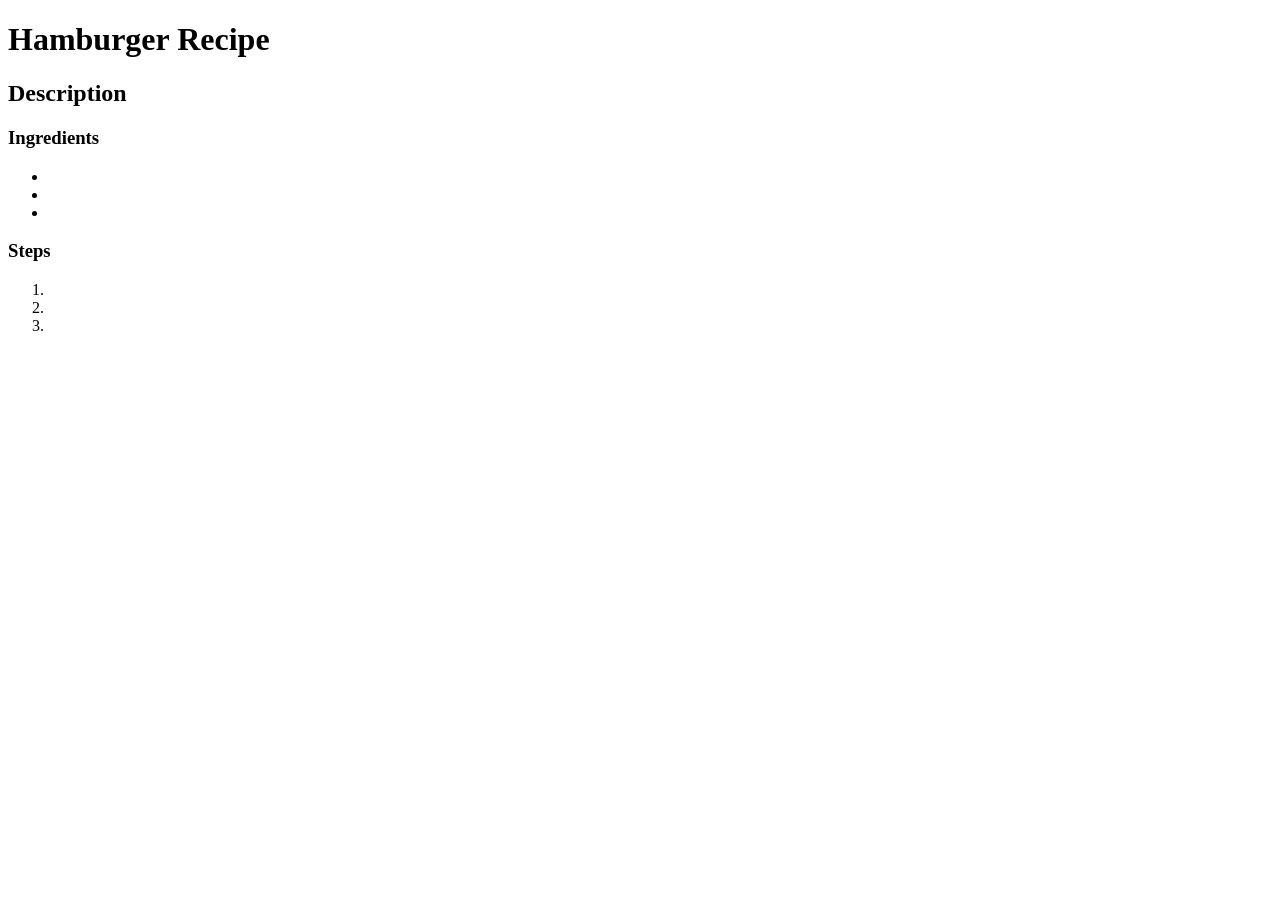
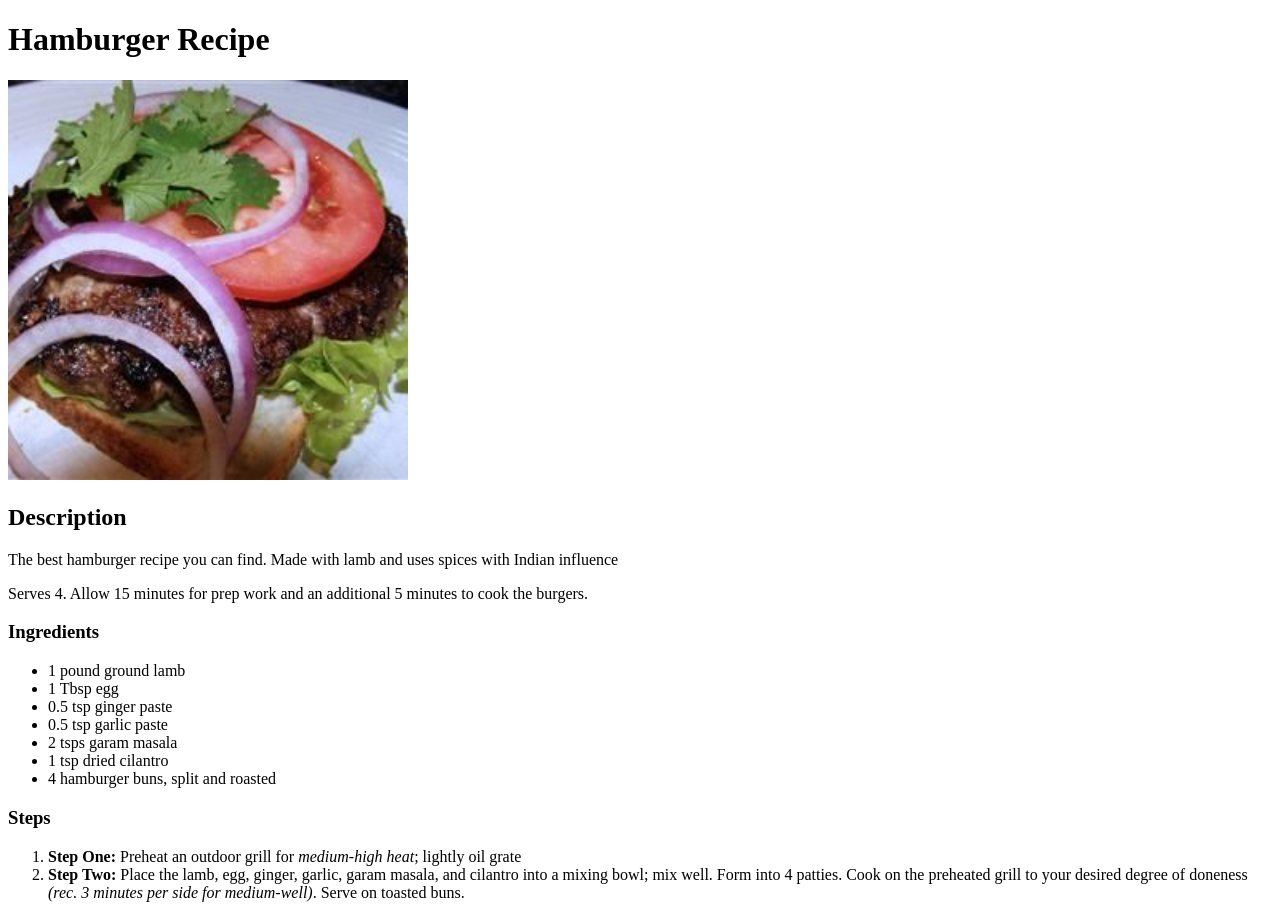
Before and after one commit to christien07/odin-recipes, a plain HTML site: page recipes/easyburgers.html in a window 1280 px wide. Before the commit the page ends 800 px from the top, so only its background shows below. Drawn offline with Linux system fonts and the light colour scheme.

Commit message:
Cleaned Up Recipe pages. Fixed grammar/Spelling

```diff
--- a/recipes/easyburgers.html
+++ b/recipes/easyburgers.html
@@ -6,18 +6,25 @@
     </head>
     <body>
         <h1>Hamburger Recipe</h1>
+        <img src="../img/hamburger.jpg" alt="A hamburger served medium-well on a plate with toppings including tomato, cilantro, and onion" width="400">
         <h2>Description</h2>
+        <p>The best hamburger recipe you can find. Made with lamb and uses spices with Indian influence</p>
+        <p>Serves 4. Allow 15 minutes for prep work and an additional 5 minutes to cook the burgers.</p>
         <h3>Ingredients</h3>
         <ul>
-            <li></li>
-            <li></li>
-            <li></li>
+            <li>1 pound ground lamb</li>
+            <li>1 Tbsp egg</li>
+            <li>0.5 tsp ginger paste</li>
+            <li>0.5 tsp garlic paste</li>
+            <li>2 tsps garam masala</li>
+            <li>1 tsp dried cilantro</li>
+            <li>4 hamburger buns, split and roasted</li>
         </ul>
         <h3>Steps</h3>
         <ol>
-            <li></li>
-            <li></li>
-            <li></li>
+            <li><strong>Step One: </strong>Preheat an outdoor grill for <em>medium-high heat</em>; lightly oil grate</li>
+            <li><strong>Step Two: </strong>Place the lamb, egg, ginger, garlic, garam masala, and cilantro into a mixing bowl; mix well.
+            Form into 4 patties. Cook on the preheated grill to your desired degree of doneness <em>(rec. 3 minutes per side for medium-well)</em>. Serve on toasted buns.</li>
         </ol>
     </body>
 </html>
```
Also changed, not shown: recipes/easylemonade.html (+8 -8 lines), img/hamburger.jpg (added), 1 other file.
